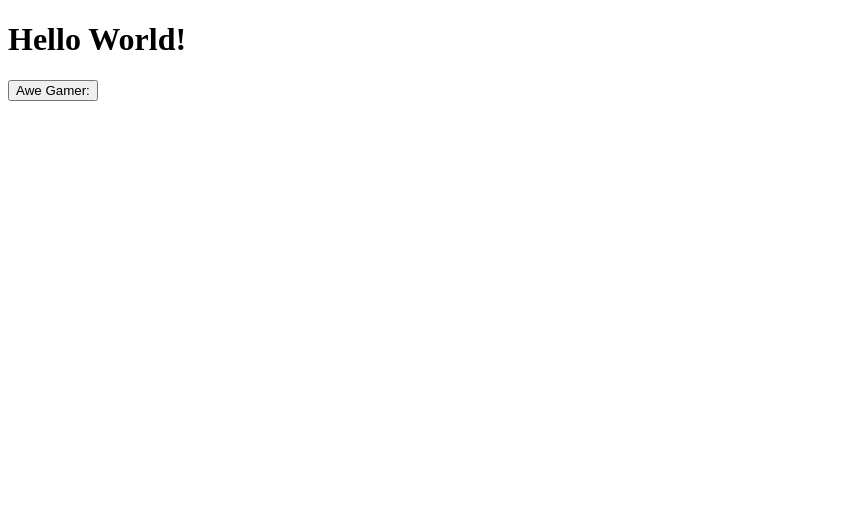
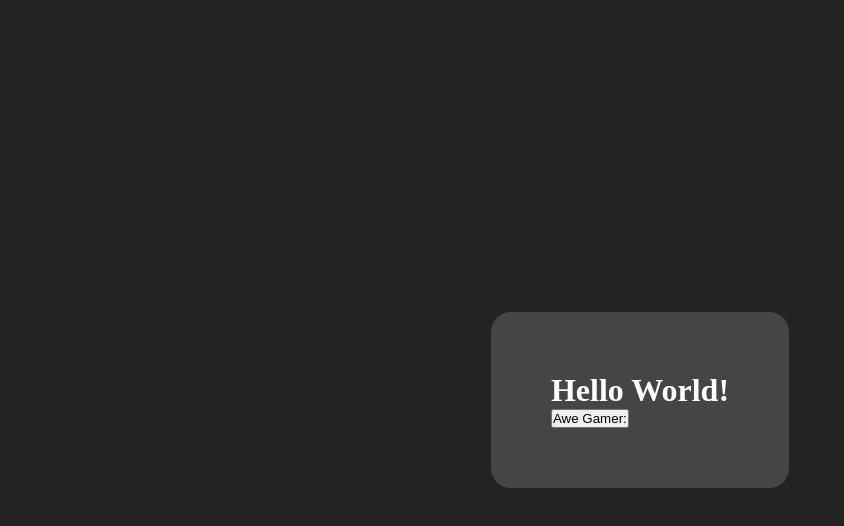
Before and after one commit to Manlx/CMPG-323-Overview-34551875, a plain HTML site: page index.html in a window 1280 px wide. Shown: the whole page, without its empty margins (0-844 px from the left). Drawn offline with Linux system fonts and the light colour scheme.

Commit message:
Changed Gui and readme

```diff
--- a/index.html
+++ b/index.html
@@ -7,8 +7,12 @@
     <title>Document</title>
 </head>
 <body>
-    <h1>Hello World!</h1>
-    <button onclick="clicked()">Awe Gamer:</button>
+    <div class="Block">
+        <h1>Hello World!</h1>
+        <button onclick="clicked()">Awe Gamer:</button>
+    </div>
+
 </body>
 <script src="script.js" defer></script>
+<link rel="stylesheet" href="styles.css">
 </html>
--- /dev/null
+++ b/styles.css
@@ -0,0 +1,18 @@
+*{
+    margin: 0;
+    padding: 0;
+}
+body{
+    background-color: #232323;
+    color: white;
+    display: flex;
+    justify-content: center;
+    align-items: center;
+    height: 100vh;
+}
+.Block{
+    background-color: #454545;
+    padding: 50px;
+    border: solid 10px #454545;
+    border-radius: 20px;
+}
```
Also changed, not shown: 1 other file.
